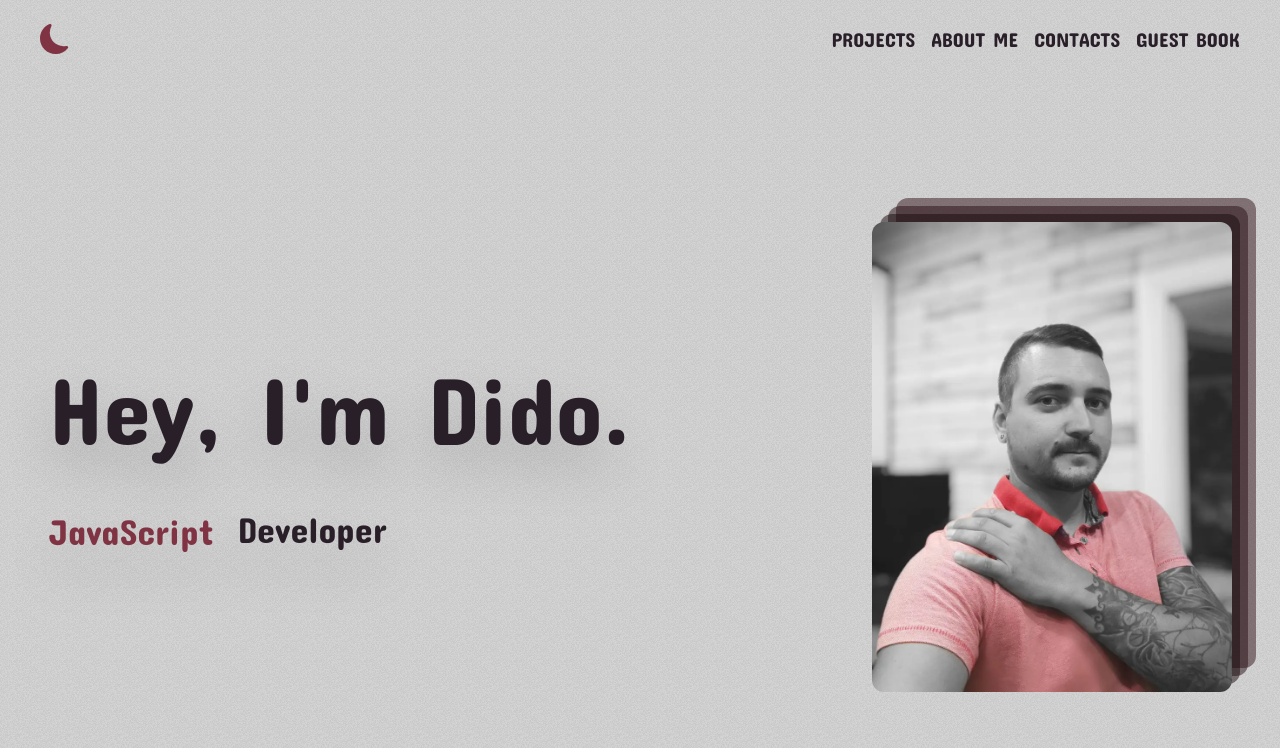
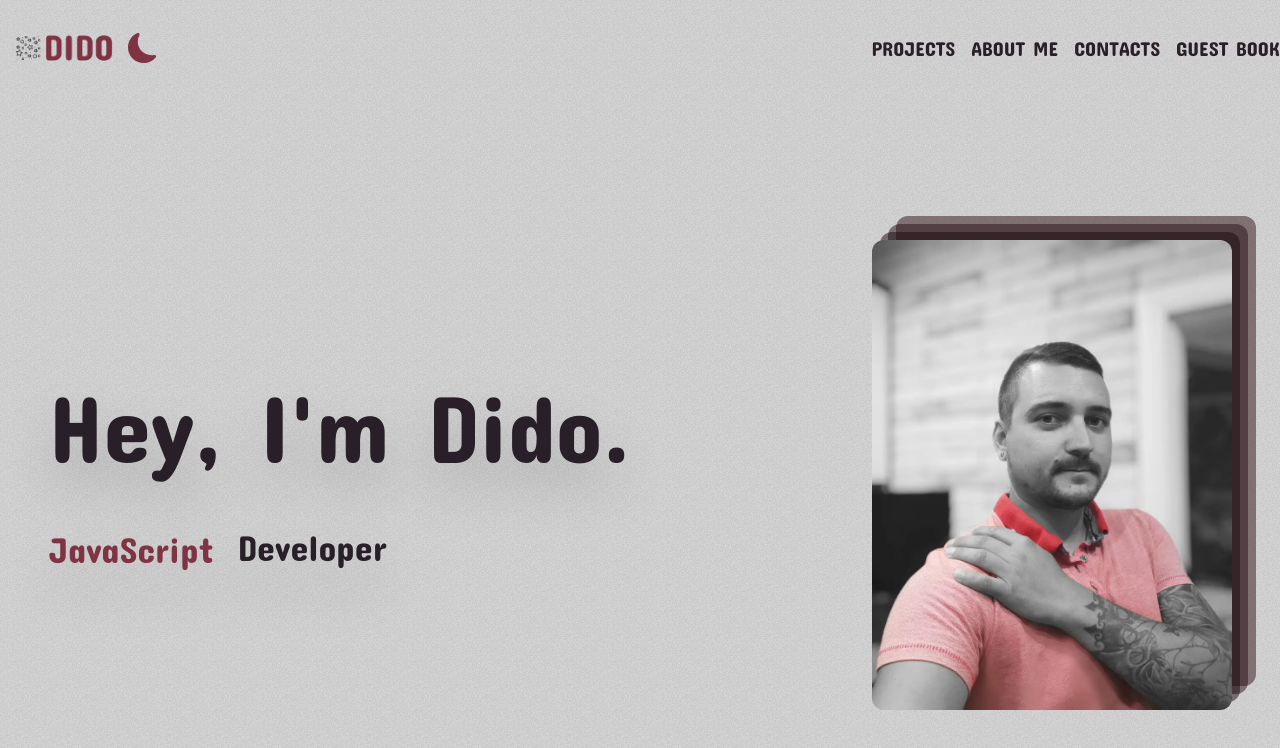
Before and after one commit to didoslavov/My-Portfolio, a Next.js app: page / in a window 1280 px wide. Shown: the top 748 px of the page. Built offline with nearby package versions, Linux system fonts and the light colour scheme.

Commit message:
add logo to header

```diff
--- a/src/components/header/header.tsx
+++ b/src/components/header/header.tsx
@@ -7,6 +7,10 @@ import MobileImage from './mobile/MobileImage';
 import Nav from './nav';
 import MobileNavMenu from './mobile/MobileNavMenu';
 import { useTheme } from 'next-themes';
+import Image from 'next/image';
+import logoBgLight from '/public/logo-bg-light.png';
+import logoBgDark from '/public/logo-bg-dark.png';
+import Link from 'next/link';
 
 const Header = () => {
     const [isMobileMenuOpen, setIsMobileMenuOpen] = useState(false);
@@ -21,7 +25,12 @@ const Header = () => {
     };
 
     return (
-        <header className="py-6 px-10 flex justify-between items-center m-auto mb-8 relative z-50">
+        <header className="max-w-[1440px] flex justify-between items-center m-auto mb-8 relative z-50">
+            <div className="max-w-32">
+                <Link href="/">
+                    {resolvedTheme === 'dark' ? <Image src={logoBgDark} alt="Logo" /> : <Image src={logoBgLight} alt="Logo" />}
+                </Link>
+            </div>
             <ThemeButton isMobileMenuOpen={isMobileMenuOpen} toggleTheme={toggleTheme} />
             {!isMobileMenuOpen && <MobileImage isMobileMenuOpen={isMobileMenuOpen} />}
             {!isMobileMenuOpen && <MobileButton toggleMobileMenu={toggleMobile} isMobileMenuOpen={isMobileMenuOpen} />}
```
Also changed, not shown: public/logo-bg-dark.png (added), public/logo-bg-light.png (added).
